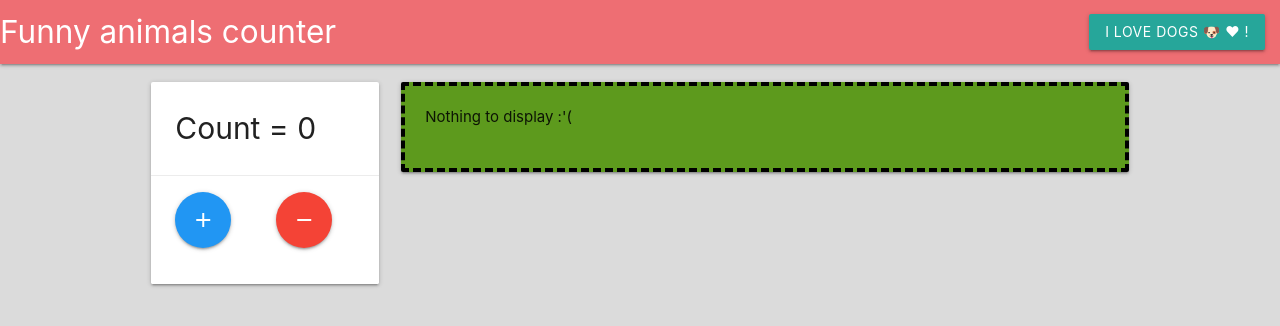
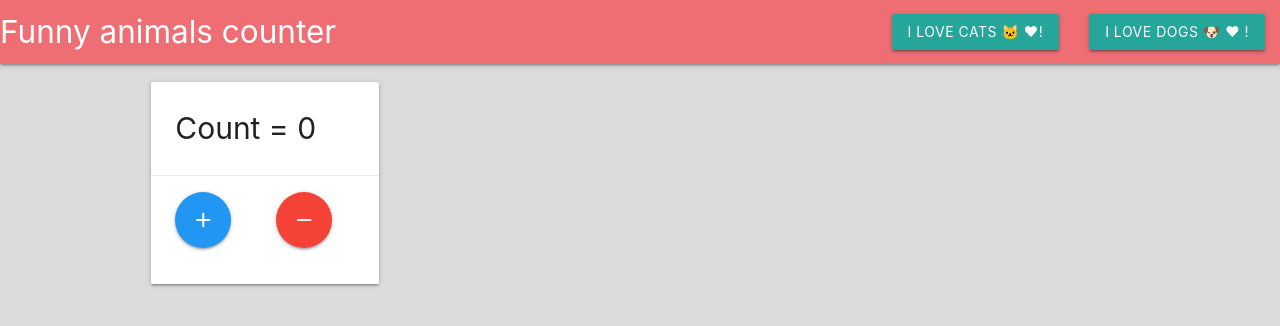
Before and after one commit to rtorond/react-context-redux-demo, a React (Create React App) app: page / in a window 1280 px wide. Shown: the top 326 px of the page. Built offline with nearby package versions, Linux system fonts and the light colour scheme.

Commit message:
feat(basic-demo): remove code for live coding

```diff
--- a/src/App.js
+++ b/src/App.js
@@ -7,41 +7,21 @@ export const CATS = 'cats';
 export const DOGS = 'dogs';
 
 export const App = () => {
-    const [count, setCount] = useState(0);
-    const [preference, setPreference] = useState(CATS);
-
-    useEffect(
-        () => {
-            setCount(0);
-        },
-        [preference]
-    );
-
-    const increment = () => setCount(count + 1);
-    const decrement = () => setCount(count - 1);
-
-    const togglePreference = () => setPreference(preference === CATS ? DOGS : CATS);
-
     return (
         <div className="counter-app">
 
-            <Appbar preference={preference} togglePreference={togglePreference}/>
+            <Appbar/>
 
             <div className="main-content">
                 <div className="row">
                     <div className="col m3 ">
 
-                        <Counter
-                            count={count}
-                            setCount={setCount}
-                            increment={increment}
-                            decrement={decrement}
-                        />
+                        <Counter/>
 
                     </div>
                     <div className="col m9">
 
-                        <Animals count={count} preference={preference}/>
+                        {/*<Animals count={count} />*/}
 
                     </div>
                 </div>
--- a/src/animals/Animals.js
+++ b/src/animals/Animals.js
@@ -1,14 +1,14 @@
 import React from 'react';
 import {Animal} from "./animal/Animal";
 
-export const Animals = ({count, preference }) => (
+export const Animals = ({count}) => (
     <div className="card animals-container">
         <div className="row">
             {count > 0 ? (
                 [...Array(count)].map((_, number) => (
-                    <Animal number={number} preference={preference} />
+                    <Animal number={number}/>
                 ))
-            ): (
+            ) : (
                 <div className="col">Nothing to display :'(</div>
             )}
         </div>
--- a/src/animals/animal/Animal.js
+++ b/src/animals/animal/Animal.js
@@ -1,7 +1,7 @@
 import React from "react";
 
-export const Animal = ({preference, number}) => (
+export const Animal = ({number}) => (
     <div className="col md-4 s-6 animal-item">
-        <div id={`${preference}_${number % 10}`} className="animal-img"/>
+        <div id={`cats_${number % 10}`} className="animal-img"/>
     </div>
 );
--- a/src/appbar/Appbar.js
+++ b/src/appbar/Appbar.js
@@ -1,26 +1,20 @@
 import React from "react";
-import {DOGS} from "../App";
 
-export const Appbar = ({preference, togglePreference}) => (
+export const Appbar = ({ togglePreference }) => (
     <nav>
         <div className="nav-wrapper">
             <a href="#" className="brand-logo">Funny animals counter</a>
             <ul className="right">
-                {
-                    preference === DOGS ? (
                 <li>
                     <a className="waves-effect waves-light btn" onClick={togglePreference}>
                         I love Cats 🐱 ❤!
                     </a>
                 </li>
-                    ) : (
                 <li>
                     <a className="waves-effect waves-light btn" onClick={togglePreference}>
                         I love Dogs 🐶 ❤ !
                     </a>
                 </li>
-                    )
-                }
             </ul>
         </div>
     </nav>
--- a/src/counter/Counter.js
+++ b/src/counter/Counter.js
@@ -2,21 +2,21 @@ import IncrementButton from "./buttons/Increment";
 import DecrementButton from "./buttons/Decrement";
 import React from "react";
 
-export default ({count, increment, decrement}) => (
+export default () => (
     <div className="card counter">
         <div className="card-content count">
 
-            Count = {count}
+            Count = 0
 
         </div>
         <div className="card-action">
 
             <div className="row">
                 <div className="col s6">
-                    <IncrementButton increment={increment}/>
+                    <IncrementButton />
                 </div>
                 <div className="col s6">
-                    <DecrementButton decrement={decrement}/>
+                    <DecrementButton />
                 </div>
             </div>
 
```
Lines whose indentation alone changed are shown as unchanged.
